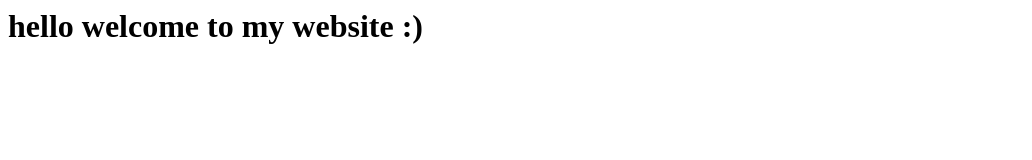
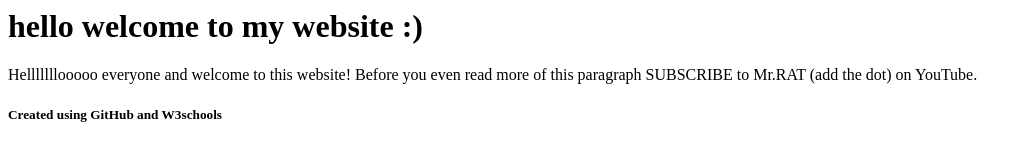
Before and after one commit to gramskills/gramskills.github.io, a plain HTML site: page index.html in a window 1280 px wide. Shown: the whole page, without its empty margins (0-1032 px from the left). Drawn offline with Linux system fonts and the light colour scheme.

Commit message:
Update index.html

```diff
--- a/index.html
+++ b/index.html
@@ -2,4 +2,11 @@
 <h1>
 hello welcome to my website :)
 </h1>
+<body>
+<p>Helllllllooooo everyone and welcome to this website! Before you even read more of this paragraph SUBSCRIBE to Mr.RAT (add the dot)
+on YouTube.</p>
+
+<h5>Created using GitHub and W3schools
+
+</body>
 </html>
```
